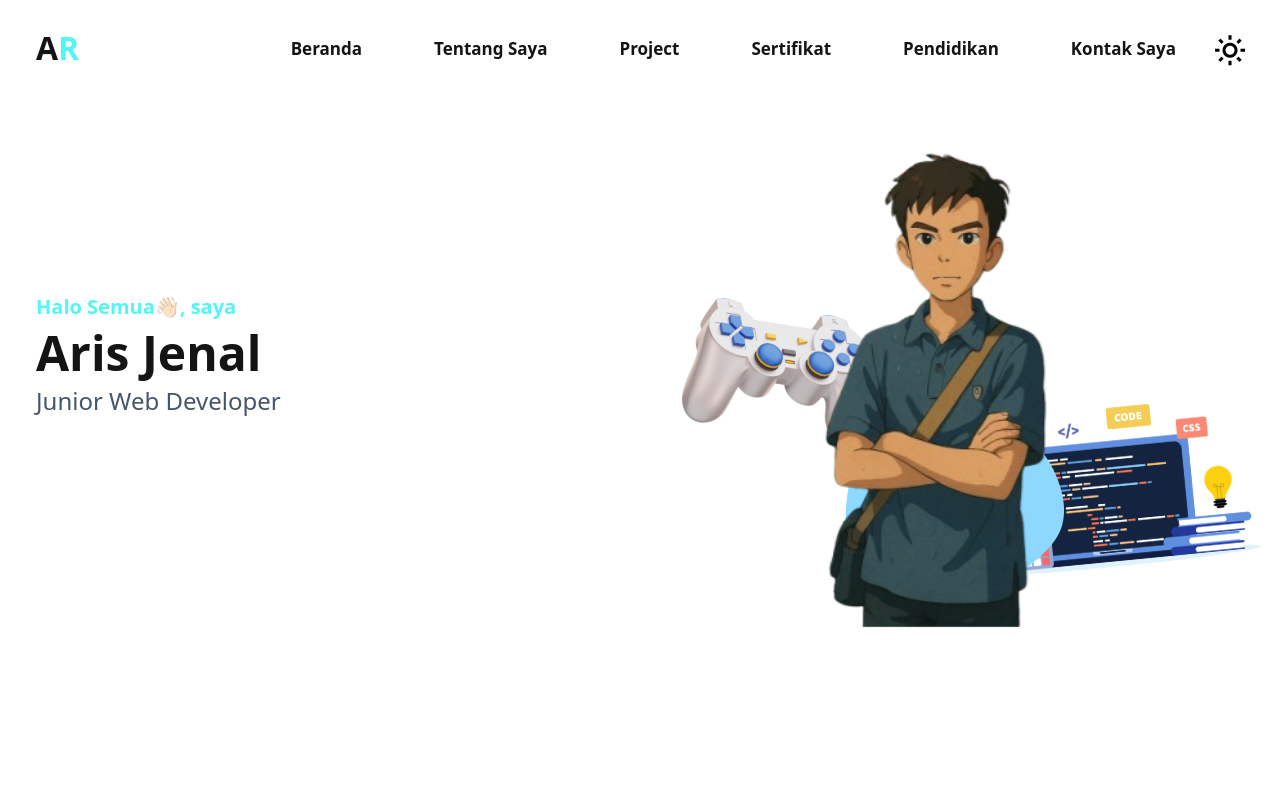
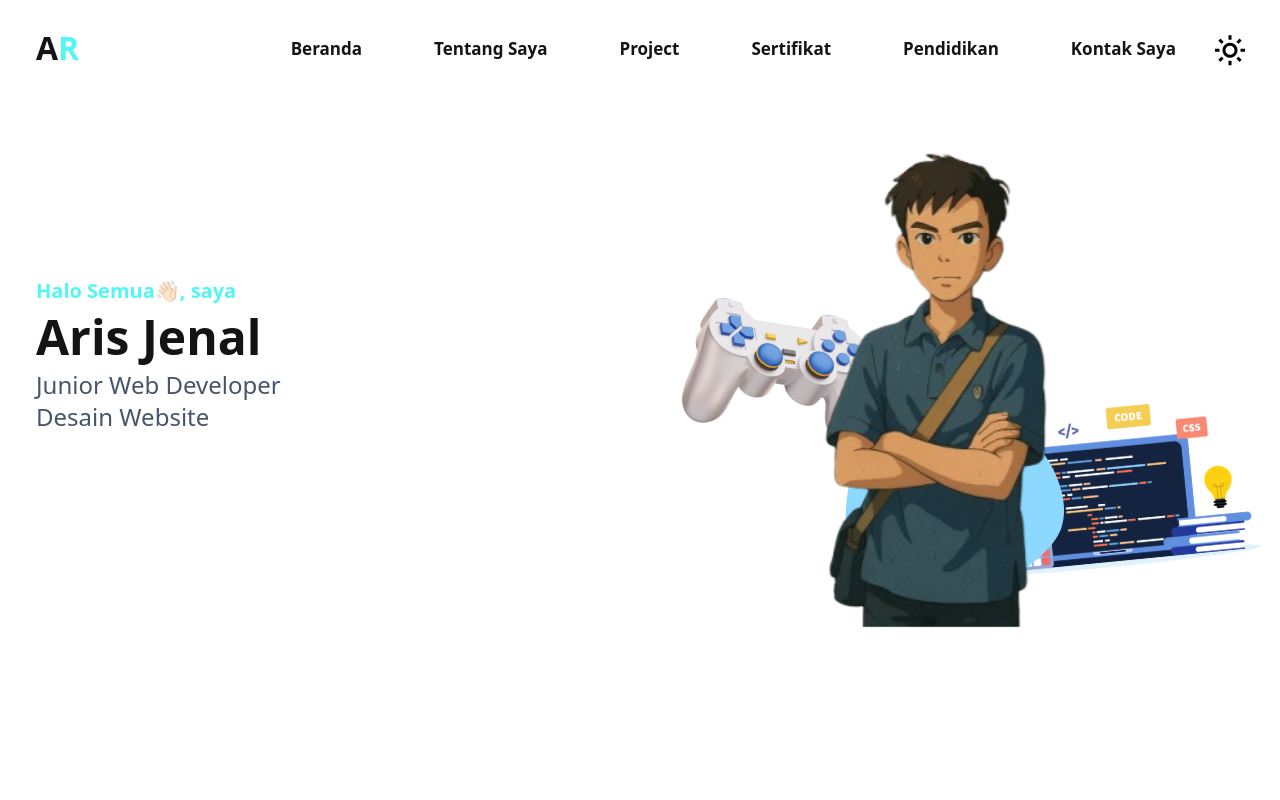
Before and after one commit to arisjenal/Portfolio, a website: page index.html in a window 1280 px wide. Shown: the top 800 px of the page. Drawn offline with nearby package versions, Linux system fonts and the light colour scheme; a script that the page names is missing.

Commit message:
Update job title to include website design

```diff
--- a/index.html
+++ b/index.html
@@ -74,7 +74,7 @@
                     <div class="w-full self-center px-5 lg:w-1/2 -mt-4 pb-6">
                         <h1 class="text-base font-semibold text-primary md:text-xl">Halo Semua👋🏻, saya <span class="font-bold block text-dark dark:text-white text-4xl lg:text-5xl mb-2 mt-2" id="data">Aris Jenal</span></h1>
 
-                        <h2 class="font-medium text-slate-600 dark:text-slate-400 text-lg mb-2 lg:text-2xl">Junior Web Developer</h2>
+                        <h2 class="font-medium text-slate-600 dark:text-slate-400 text-lg mb-2 lg:text-2xl">Junior Web Developer <br>Desain Website</h2>
 
                         <!-- <p class="w-max font-medium text-secondary dark:text-zinc-200 mb-8 leading-relaxed lg:text-lg italic">"Once you stop learning, you start dying"<span class="font-bold dark:text-zinc-400 block not-italic lg:inline"> - Albert Einsten</span></p> -->
 
```
